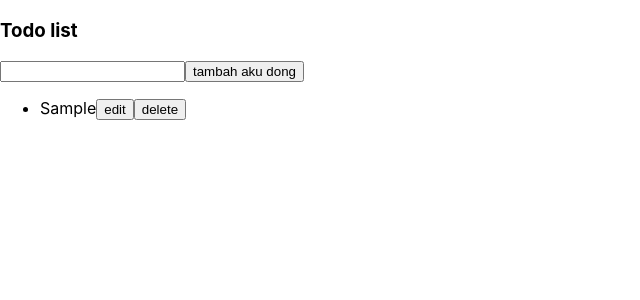
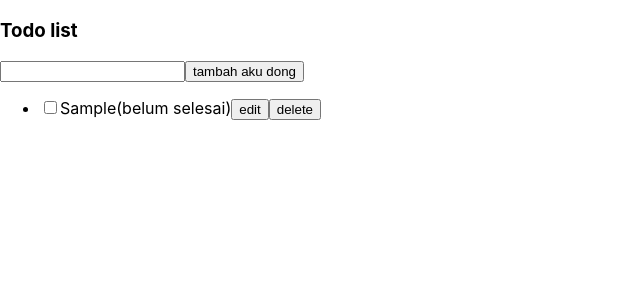
Before and after one commit to muhamadnursyami/learn-reactjs, a React (Create React App) app: page / in a window 1280 px wide. Both pictures are taken after typing "Sample" into the empty fields and a click on the button "tambah aku dong". Shown: the top 300 px of the page, without its empty margins (0-640 px from the left). Built offline with nearby package versions, Linux system fonts and the light colour scheme.

Commit message:
Todolist: Cancel, Done

```diff
--- a/src/tutorial/todolist.js
+++ b/src/tutorial/todolist.js
@@ -6,14 +6,18 @@ export default function Todolist() {
   // state untuk  memasukan data acitivitnya kedalam array supaya biisa menamping lebih banyak
   const [edit, setEdit] = useState({});
   const [todo, setTodo] = useState([]);
+  const [message, setMessage] = useState("");
   //Memiliki dua fungsi yang 1 menambahkan yang 2 edit.
   const handleSave = (e) => {
     // supaya browser tidak realod ketika mensubmit
     e.preventDefault();
+
+    if (!activityOnchange) return setMessage("Isi Dong bang !!");
+    setMessage("");
     if (edit.id) {
       // Jika ada idnya maka kita buat object baru
       const updateTodo = {
-        id: edit.id,
+        ...todo,
         activityOnchange,
       };
       // setelah itu kita harus cari index keberapa yang kita edit, didalam state todo
@@ -28,6 +32,7 @@ export default function Todolist() {
       // yang telah di edit.
       setUpdateTodo[updateTodoIndex] = updateTodo;
       // terus kita masukan
+
       setTodo(setUpdateTodo);
       return handleCancel();
       // console.log(updateTodoIndex);
@@ -36,10 +41,11 @@ export default function Todolist() {
     // disini kita mengekstark array todonya kemudia kita masukan array yang sudah di ekstak
     // dengan isi value dari activityOnchange  menggunakan spreadOperator, ilustrasinya todo mencopy data dari activyonchange
     // ingin membuat id dengan waktu. kita masukan kedalam object
-    setTodo([...todo, { id: Date.now(), activityOnchange }]);
+    setTodo([...todo, { id: Date.now(), activityOnchange, ceklis: false }]);
     // disini setelah di sumbit, makan inputonchangenya di kosongkan kembali
     // note : di inputnya harus diberikan value={activityOnchange} supaya inputan tersebut
     // bergantung di state activityonchange tidak bergantung di internal nodenya.
+    setMessage("");
     setActivityOnChange("");
   };
   //   Ambil onchangenya
@@ -81,10 +87,26 @@ export default function Todolist() {
     // kita kososngkan onchangenya
     setActivityOnChange("");
   };
+
+  const handleCeklis = (td) => {
+    const ceklisUpdate = {
+      ...td,
+      ceklis: td.ceklis ? false : true,
+    };
+    const indexTodoState = todo.findIndex((todoIndex) => {
+      return td.id === todoIndex.id;
+    });
+
+    const updateTodoCeklis = [...todo];
+    updateTodoCeklis[indexTodoState] = ceklisUpdate;
+    // console.log(ceklisUpdate);
+    setTodo(updateTodoCeklis);
+  };
   return (
     <>
       <div className="parentTodoList">
         <h3>Todo list</h3>
+        {message}
         <form onSubmit={handleSave}>
           <input type="text" value={activityOnchange} onChange={handleChange} />
           <button type="submit">
@@ -92,12 +114,23 @@ export default function Todolist() {
           </button>
           {edit.id && <button onClick={handleCancel}>batal</button>}
         </form>
+        {todo.length > 0 ? (
           <ul>
             {todo.map((todo) => {
               return (
                 <>
                   <li key={todo.id}>
-                  {todo.activityOnchange}
+                    <input
+                      type="checkbox"
+                      checked={todo.ceklis}
+                      onChange={handleCeklis.bind(this, todo)}
+                    />
+                    {todo.ceklis ? (
+                      <strike>{todo.activityOnchange}</strike>
+                    ) : (
+                      todo.activityOnchange
+                    )}
+                    ({todo.ceklis ? "Selesai" : "belum selesai"})
                     <button onClick={handleEdit.bind(this, todo)}>edit</button>
                     <button onClick={handleDelete.bind(this, todo.id)}>
                       delete
@@ -107,6 +140,9 @@ export default function Todolist() {
               );
             })}
           </ul>
+        ) : (
+          <p> data kosong</p>
+        )}
       </div>
     </>
   );
```
Lines whose indentation alone changed are shown as unchanged.
